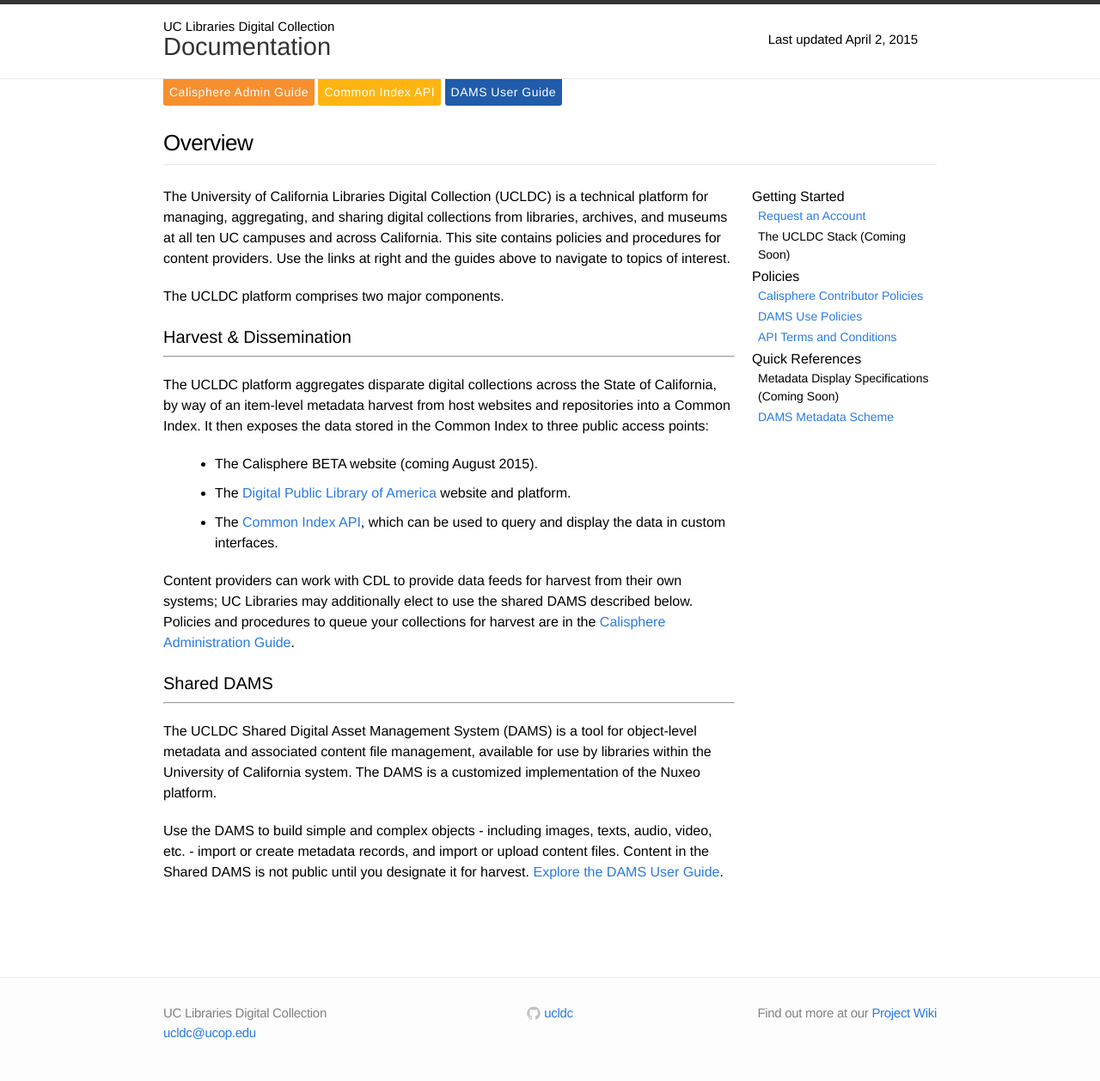
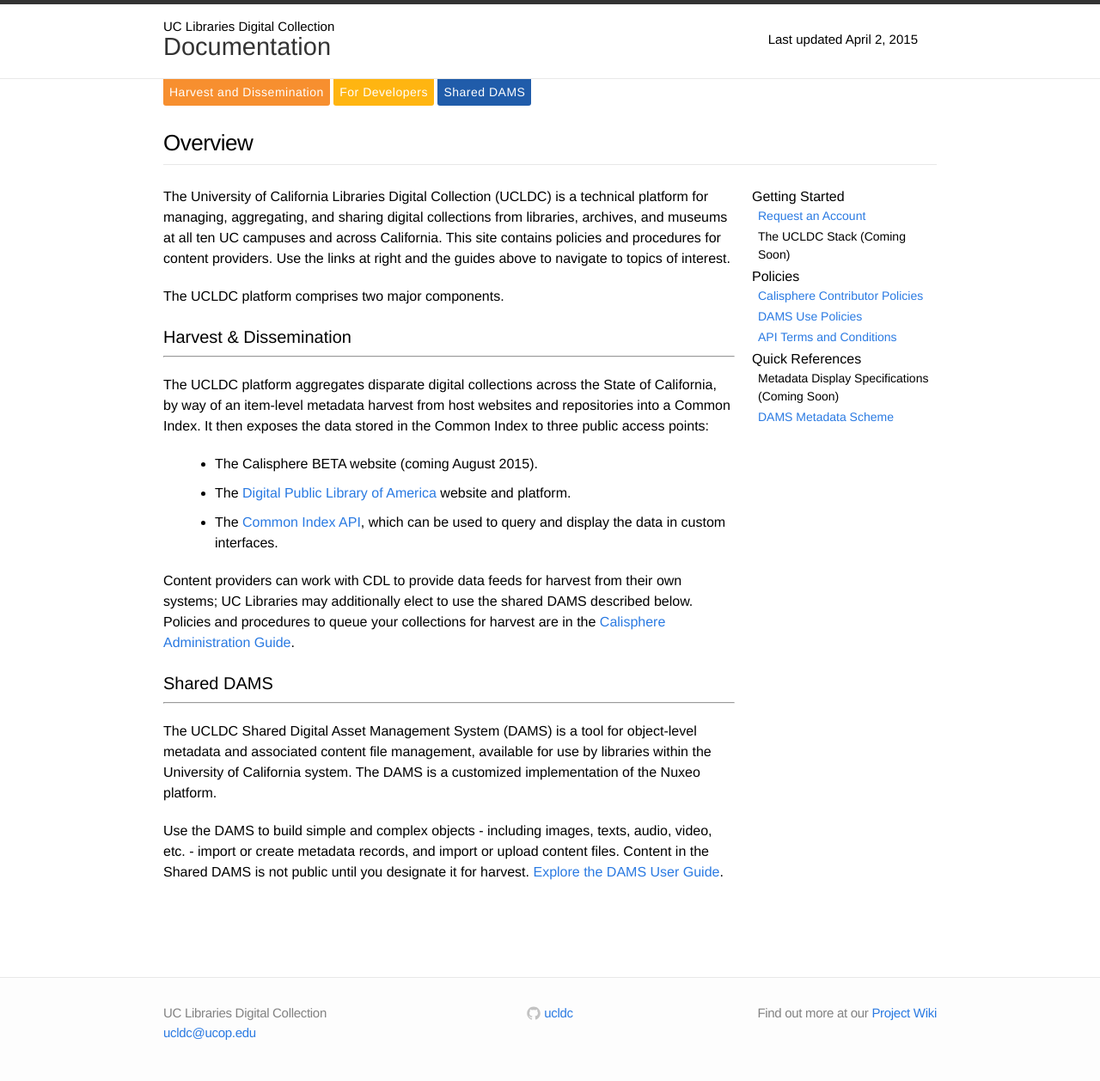
Before and after one commit to ucldc/ucldc-docs, a Jekyll site: the page built from index.md, in a window 1280 px wide. Shown: the whole page at 86% size. Built offline with Jekyll 4.4.1, drawn with Linux system fonts in a browser that asks for light colours; nearby versions of some CDN libraries.

Commit message:
changed nav language

```diff
--- a/_layouts/doc.html
+++ b/_layouts/doc.html
@@ -4,13 +4,13 @@
 
 <div class="nav-wrap">
   <div class="nav-item" style="background-color: #F78F2F;">
-    <a href="{{ site.url }}{{ site.baseurl }}/docs/registry/index/" style="color: white">Calisphere Admin Guide</a>
+    <a href="{{ site.url }}{{ site.baseurl }}/docs/registry/index/" style="color: white">Harvest and Dissemination</a>
   </div>
   <div class="nav-item" style="background-color: #FFB511">
-    <a href="{{ site.url }}{{ site.baseurl }}/docs/technical-docs/index/" style="color: white">Common Index API</a>
+    <a href="{{ site.url }}{{ site.baseurl }}/docs/technical-docs/index/" style="color: white">For Developers</a>
   </div>
   <div class="nav-item" style="background-color: #205caa">
-    <a href="{{ site.url }}{{ site.baseurl }}/docs/dams/index/" style="color: white">DAMS User Guide</a>
+    <a href="{{ site.url }}{{ site.baseurl }}/docs/dams/index/" style="color: white">Shared DAMS</a>
   </div>
 </div>
 
```
